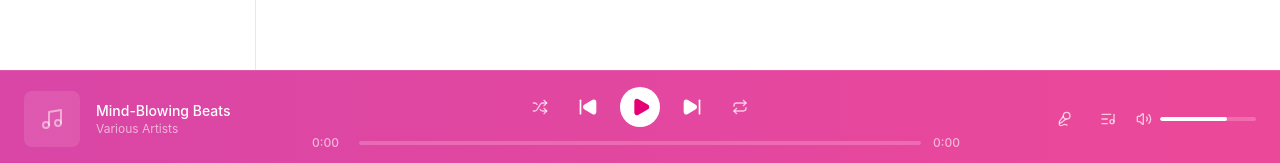
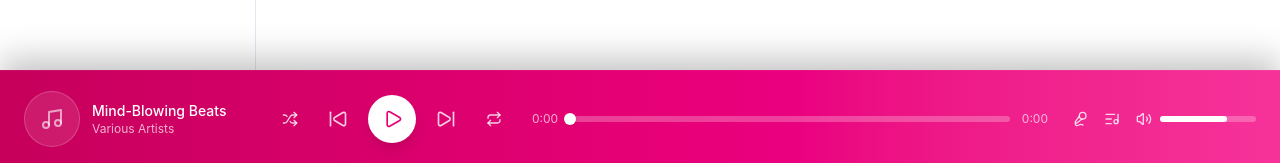
Before and after one commit to NayPaingSoe/music-app, a React (Vite) app: page / in a window 1280 px wide. Shown: the part 634-797 px from the top of the page. Built offline with nearby package versions, Linux system fonts and the light colour scheme; no server answers.

Commit message:
fix: player

```diff
--- a/src/components/Player.jsx
+++ b/src/components/Player.jsx
@@ -55,11 +55,11 @@ export default function Player() {
   };
 
   return (
-    <div className="h-24 gradient-player border-t border-white/10">
-      <div className="h-full px-6 flex items-center justify-between gap-8">
+    <div className="h-24 bg-gradient-to-r from-pink-700 via-pink-600 to-pink-500 border-t border-white/5 shadow-[0_-10px_35px_rgba(0,0,0,0.25)]">
+      <div className="h-full px-6 flex items-center gap-6 text-white">
         {/* Current Track Info */}
-        <div className="flex items-center gap-4 w-64">
-          <div className="w-14 h-14 rounded-lg bg-white/10 flex items-center justify-center overflow-hidden flex-shrink-0">
+        <div className="flex items-center gap-3 w-56">
+          <div className="w-14 h-14 rounded-full bg-white/10 flex items-center justify-center overflow-hidden border border-white/20">
             {currentTrack.albumArt ? (
               <img
                 src={currentTrack.albumArt}
@@ -67,82 +67,80 @@ export default function Player() {
                 className="w-full h-full object-cover"
               />
             ) : (
-              <Music className="w-6 h-6 text-white/50" />
+              <Music className="w-6 h-6 text-white/60" />
             )}
           </div>
           <div className="flex-1 min-w-0">
             <p className="text-white font-medium text-sm truncate">
               {currentTrack.name}
             </p>
-            <p className="text-white/60 text-xs truncate">
+            <p className="text-white/70 text-xs truncate">
               {currentTrack.artist}
             </p>
           </div>
         </div>
 
-        {/* Playback Controls */}
-        <div className="flex-1 max-w-2xl">
-          <div className="flex items-center justify-center gap-4 mb-2">
-            <button className="w-8 h-8 rounded-full hover:bg-white/10 flex items-center justify-center transition-colors">
-              <Shuffle className="w-4 h-4 text-white/70 hover:text-white" />
+        {/* Controls & Progress */}
+        <div className="flex-1 flex flex-col gap-2">
+          <div className="flex items-center gap-3 text-white/80">
+            <button className="w-9 h-9 rounded-full hover:bg-white/15 flex items-center justify-center transition-colors">
+              <Shuffle className="w-4 h-4" />
             </button>
-            <button className="w-8 h-8 rounded-full hover:bg-white/10 flex items-center justify-center transition-colors">
-              <SkipBack className="w-5 h-5 text-white fill-white" />
+            <button className="w-9 h-9 rounded-full hover:bg-white/15 flex items-center justify-center transition-colors">
+              <SkipBack className="w-5 h-5" />
             </button>
             <button
               onClick={togglePlay}
-              className="w-10 h-10 rounded-full bg-white hover:bg-white/90 hover:scale-105 flex items-center justify-center transition-all"
+              className="w-12 h-12 rounded-full bg-white text-pink-600 shadow-lg flex items-center justify-center transition-transform hover:scale-105"
             >
               {isPlaying ? (
-                <Pause className="w-5 h-5 text-pink-600 fill-pink-600" />
+                <Pause className="w-5 h-5" />
               ) : (
-                <Play className="w-5 h-5 text-pink-600 fill-pink-600 ml-0.5" />
+                <Play className="w-5 h-5 ml-0.5" />
               )}
             </button>
-            <button className="w-8 h-8 rounded-full hover:bg-white/10 flex items-center justify-center transition-colors">
-              <SkipForward className="w-5 h-5 text-white fill-white" />
+            <button className="w-9 h-9 rounded-full hover:bg-white/15 flex items-center justify-center transition-colors">
+              <SkipForward className="w-5 h-5" />
             </button>
-            <button className="w-8 h-8 rounded-full hover:bg-white/10 flex items-center justify-center transition-colors">
-              <Repeat className="w-4 h-4 text-white/70 hover:text-white" />
+            <button className="w-9 h-9 rounded-full hover:bg-white/15 flex items-center justify-center transition-colors">
+              <Repeat className="w-4 h-4" />
             </button>
-          </div>
-
-          {/* Progress Bar */}
-          <div className="flex items-center gap-3">
-            <span className="text-white/60 text-xs font-medium min-w-[35px]">
+            <span className="text-xs text-white/70 ml-2">
               {formatTime(currentPosition)}
             </span>
             <div
-              className="flex-1 h-1 bg-white/20 rounded-full overflow-hidden group cursor-pointer"
+              className="flex-1 h-1.5 bg-white/25 rounded-full relative cursor-pointer"
               onClick={handleProgressClick}
             >
               <div
-                className="h-full bg-white rounded-full transition-all group-hover:bg-pink-400"
+                className="absolute inset-y-0 left-0 bg-white rounded-full"
                 style={{ width: `${progress}%` }}
-              ></div>
+              >
+                <span className="absolute right-0 top-1/2 -translate-y-1/2 translate-x-1/2 w-3 h-3 rounded-full bg-white shadow" />
+              </div>
             </div>
-            <span className="text-white/60 text-xs font-medium min-w-[35px]">
+            <span className="text-xs text-white/70">
               {formatTime(duration || 0)}
             </span>
           </div>
         </div>
 
-        {/* Additional Controls */}
-        <div className="flex items-center gap-3 w-64 justify-end">
-          <button className="w-8 h-8 rounded-full hover:bg-white/10 flex items-center justify-center transition-colors">
-            <Mic2 className="w-4 h-4 text-white/70 hover:text-white" />
+        {/* Utility Controls */}
+        <div className="flex items-center gap-4 text-white/80">
+          <button className="hover:text-white transition-colors">
+            <Mic2 className="w-4 h-4" />
           </button>
-          <button className="w-8 h-8 rounded-full hover:bg-white/10 flex items-center justify-center transition-colors">
-            <ListMusic className="w-4 h-4 text-white/70 hover:text-white" />
+          <button className="hover:text-white transition-colors">
+            <ListMusic className="w-4 h-4" />
           </button>
           <div className="flex items-center gap-2">
-            <Volume2 className="w-4 h-4 text-white/70" />
+            <Volume2 className="w-4 h-4" />
             <div
-              className="w-24 h-1 bg-white/20 rounded-full overflow-hidden group cursor-pointer"
+              className="w-24 h-1.5 bg-white/25 rounded-full cursor-pointer"
               onClick={handleVolumeClick}
             >
               <div
-                className="h-full bg-white rounded-full transition-all group-hover:bg-pink-400"
+                className="h-full bg-white rounded-full"
                 style={{ width: `${volume}%` }}
               ></div>
             </div>
```
